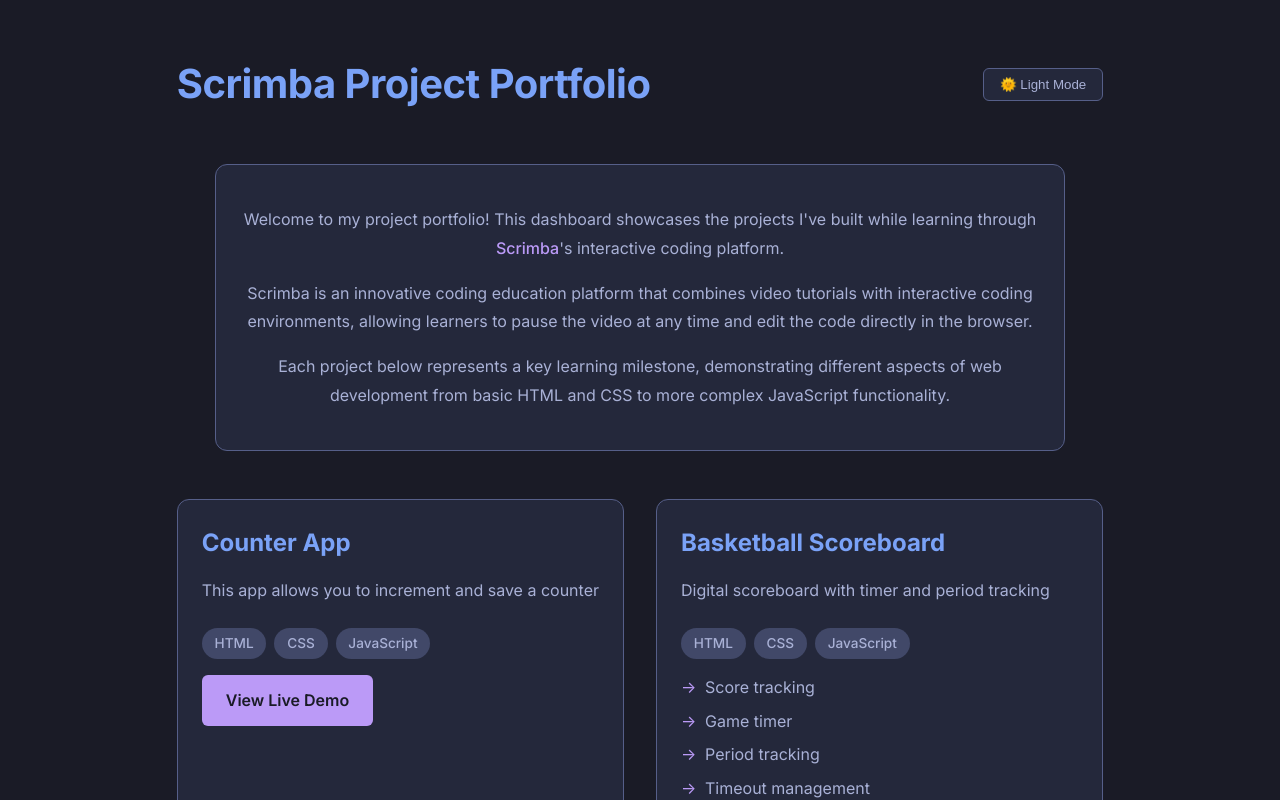
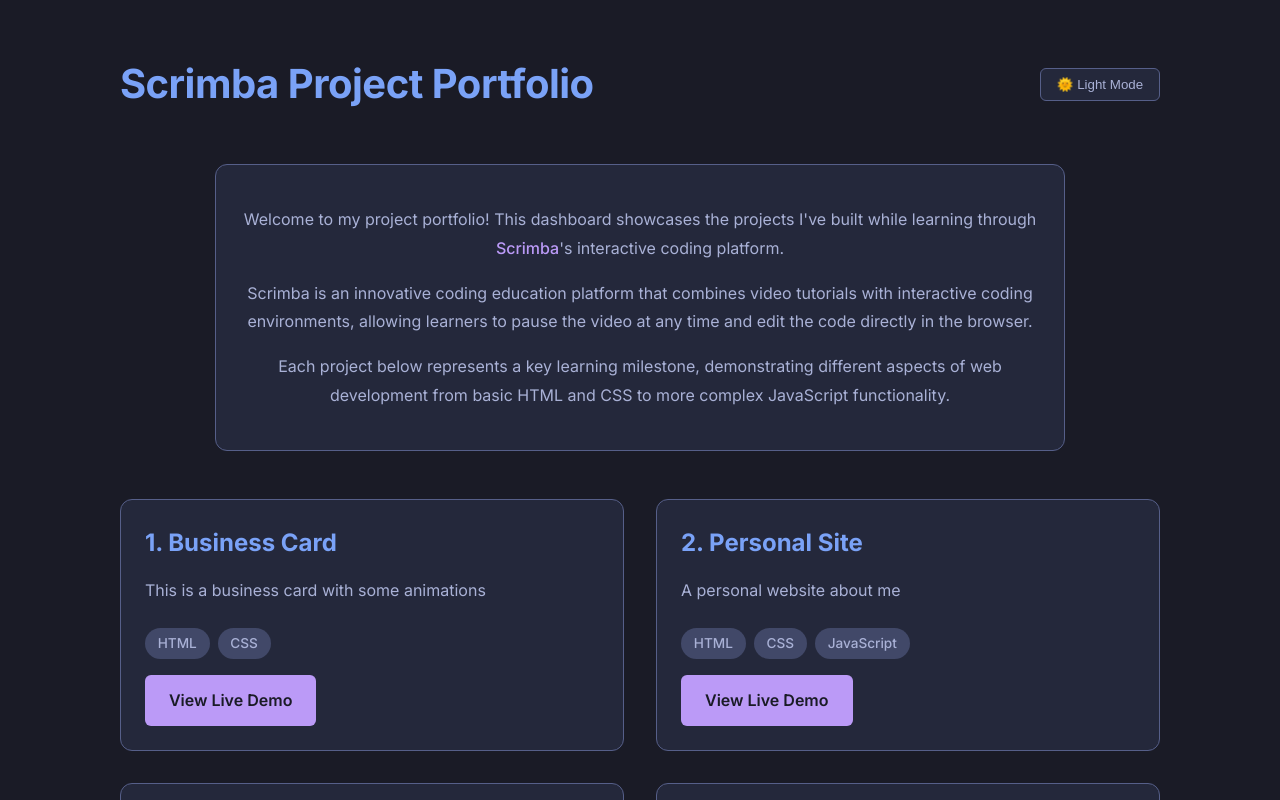
Before and after one commit to enlistedmango/scrimba-dashboard, a React (Vite) app: page / in a window 1280 px wide. Shown: the top 800 px of the page. Built offline with nearby package versions, Linux system fonts and the light colour scheme.

Commit message:
updating projects

```diff
--- a/src/projectData.ts
+++ b/src/projectData.ts
@@ -1,14 +1,27 @@
 const BASE_PATH = '/scrimba-dashboard';
 
 export const projectsData = {
+    businessCard: {
+        title: '1. Business Card',
+        description: 'This is a business card with some animations',
+        liveDemoLink: `${BASE_PATH}/projects/business-card/index.html`,
+        technologies: ['HTML', 'CSS']
+    },
+    basicWebsite: {
+        title: '2. Personal Site',
+        description: 'A personal website about me',
+        liveDemoLink: `${BASE_PATH}/projects/personal-site/index.html`,
+        technologies: ['HTML', 'CSS', 'JavaScript']
+    },
+
     counterApp: {
-        title: 'Counter App',
+        title: '3. Counter App',
         description: 'This app allows you to increment and save a counter',
         liveDemoLink: `${BASE_PATH}/projects/counter-app/index.html`,
         technologies: ['HTML', 'CSS', 'JavaScript']
     },
     scoreboard: {
-        title: 'Basketball Scoreboard',
+        title: '4. Basketball Scoreboard (solo project)',
         description: 'Digital scoreboard with timer and period tracking',
         liveDemoLink: `${BASE_PATH}/projects/solo-scoreboard/index.html`,
         technologies: ['HTML', 'CSS', 'JavaScript'],
```
Also changed, not shown: public/projects/personal-site/index.html (+3 -4 lines).
